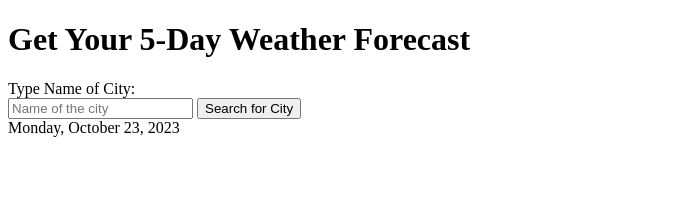
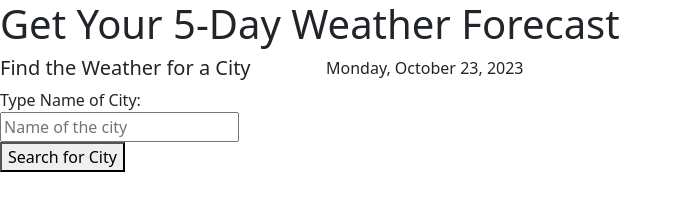
Before and after one commit to nchoin/weather-5-days, a plain HTML site: page index.html in a window 1280 px wide. Shown: the whole page, without its empty margins (0-682 px from the left). Drawn offline with nearby package versions, Linux system fonts and the light colour scheme.

Commit message:
added bootstrap links and updated id to include bootstap ids and formatting.

```diff
--- a/index.html
+++ b/index.html
@@ -4,35 +4,59 @@
     <meta charset="UTF-8">
     <meta name="viewport" content="width=device-width, initial-scale=1.0">
     <title>What's the Weather</title>
+    <!--Bootstrap CSS link-->
+    <link href="https://cdn.jsdelivr.net/npm/bootstrap@5.1.3/dist/css/bootstrap.min.css" rel="stylesheet" integrity="sha384-1BmE4kWBq78iYhFldvKuhfTAU6auU8tT94WrHftjDbrCEXSU1oBoqyl2QvZ6jIW3" crossorigin="anonymous">
+    <!--My CSS stylesheet-->
     <link rel="stylesheet" href="./assets/stylesheet.css">
+      <!--My flavicon-->
     <link rel="shortcut icon" href="./assets/flavicon-initials-pink.jpeg" type="image/x-icon">
 </head>
+
 <body>
-    <Header>
-        <h1>Get Your 5-Day Weather Forecast</h1>
-    </Header>
+    <section class="container-fluid"></section>
+        <Header>
+            <h1>Get Your 5-Day Weather Forecast</h1>
+        </Header>
 
-    <Section id="citySearchBox">
-        <label for="cityToSearch">Type Name of City:</label><br>
-        <input type="text" name="cityToSearch" id="cityToSearch" placeholder="Name of the city">
-        <button id="btnSearchForThisCity">Search for City</button>
+        <div class="row">
+            <!--3 column left side container for search and search history-->
+        <aside id="searchAndHistoryContainer" class="col-3">
+            <!-- <Section id="citySearchBox"> -->
+            <h5>Find the Weather for a City</h5>
+            <!--Do I need to use a form from Bootstrap would that be easier?-->
+            <label for="cityToSearch">Type Name of City:</label><br>
+            <input
+                type="text"
+                name="cityToSearch"
+                id="cityToSearch"
+                placeholder="Name of the city"/>
+    <!--Do I need to use a button from Bootstrap would that be easier? change the attributes-->
+            <button id="btnSearchForThisCity">Search for City</button>
 
 
-    </Section>
 
-    <Section id="recentSearches">
-        <div id="showLastCity"></div>
+    <!--THis is where the previous searches would populate - not sure how to do this yet but the need to be a type of link that will pull from Local storage-->
+        <div id="recentSearchesContainer">
+            <!-- <div id="showLastCity"></div> -->
 
-    </Section>
+        </div>
+    </aside>
+    <!--end of the Search container section-->
 
-    <Section id="currentWeatherForecast">
+   <!--container to display the current Weather conditions and the 5-day forecast-->
+    <main id="weatherContainer" class = "col-9">
+        <!--Should I rename this section id below to included container?-->
+    <section id="currentWeatherForecast"></section>
         <div id="currentDay"></div>
         <div id="city"></div>
         <div id="temp"></div>
         <div id="humidity"></div>
         <div id="windSpeed"></div>
         <div id="weatherConditionIcon"></div>
-    </Section>
+    <!-- <section for Forecast Header></section>-->
+
+    <!--<section for 5day container></section> -->
+    </main>
 
     <Section id="fiveDayWeatherForecast">
 
@@ -40,10 +64,15 @@
 
 
 
-
+  <!-- Option 1: Bootstrap Bundle with Popper -->
+<script src="https://cdn.jsdelivr.net/npm/bootstrap@5.1.3/dist/js/bootstrap.bundle.min.js" integrity="sha384-ka7Sk0Gln4gmtz2MlQnikT1wXgYsOg+OMhuP+IlRH9sENBO0LRn5q+8nbTov4+1p" crossorigin="anonymous"></script>
 <script src="https://cdnjs.cloudflare.com/ajax/libs/jquery/3.2.1/jquery.min.js"></script>
+  <!-- link for jQuery -->
 <script src="https://cdn.jsdelivr.net/npm/dayjs@1.11.3/dayjs.min.js"
     integrity="sha256-iu/zLUB+QgISXBLCW/mcDi/rnf4m4uEDO0wauy76x7U="
     crossorigin="anonymous"></script>
+<!-- link for for my JS file -->
 <script src="./assets/script.js"></script>
+
+</body>
 </html>
```
